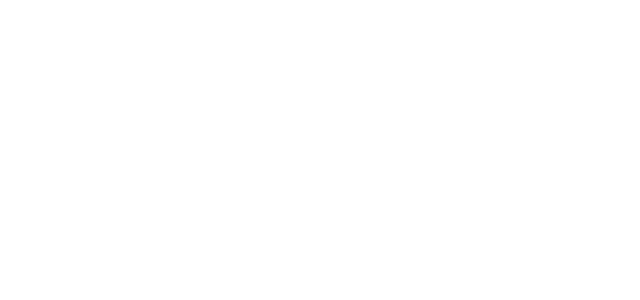
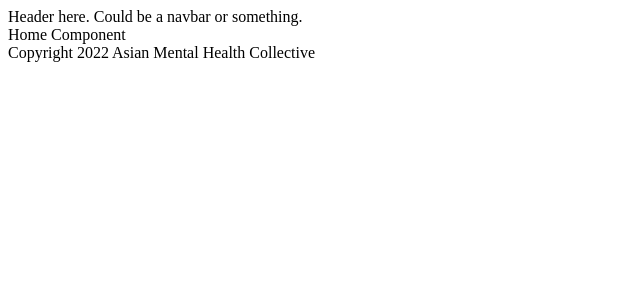
Before and after one commit to admin-asian-mental-health-collective/amhc-admin-dashboard, a React (Create React App) app: page / in a window 1280 px wide. Shown: the top 300 px of the page, without its empty margins (0-640 px from the left). Built offline with nearby package versions, Linux system fonts and the light colour scheme.

Commit message:
import previous index.js stuff into tsx

```diff
--- a/src/index.tsx
+++ b/src/index.tsx
@@ -1,12 +1,25 @@
-import React from 'react';
 import ReactDOM from 'react-dom';
 import reportWebVitals from './reportWebVitals';
+import { HashRouter, Routes, Route } from 'react-router-dom';
+import Layout from './components/Layout';
+import Home from './pages/Home';
+import Dashboard from './pages/Dashboard';
+import Login from './pages/Login';
+import NotFound from './pages/NotFound';
 
 ReactDOM.render(
-  <React.StrictMode>
-    <div className="App"></div>
-  </React.StrictMode>,
+  <Layout>
+    <HashRouter>
+      <Routes>
+        <Route path="/" element={<Home/>} />
+        <Route path="/dashboard" element={<Dashboard />} />
+        <Route path="/login" element={<Login />} />
+        <Route path="*" element={<NotFound />} />
+      </Routes>
+    </HashRouter>
+  </Layout>,
   document.getElementById('root')
 );
 
+
 reportWebVitals();
```
